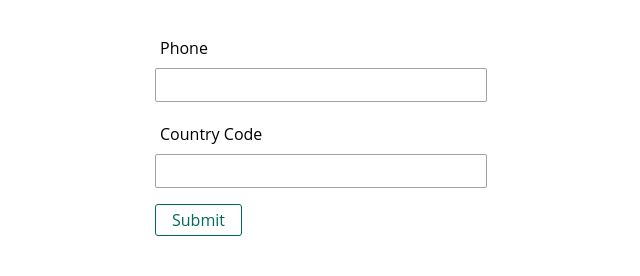
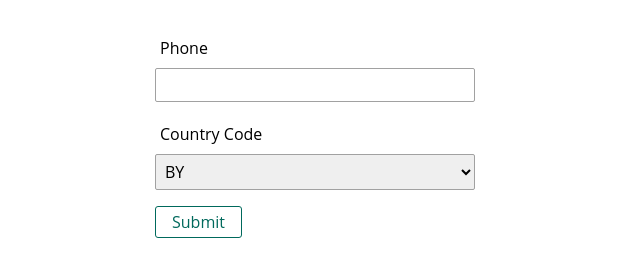
Before and after one commit to VictorBelikov/aws-consents, a website built with webpack: page client/src/index.html in a window 1280 px wide. Shown: the whole page, without its empty margins (325-965 px from the left). Built offline with nearby package versions, Linux system fonts and the light colour scheme.

Commit message:
Feat: add 'select' instead 'input'

```diff
--- a/client/src/index.html
+++ b/client/src/index.html
@@ -18,7 +18,10 @@
     </div>
     <div class="form-control">
       <label for="countryCode">Country Code</label>
-      <input class="" type="text" name="countryCode" id="countryCode" value="" />
+      <select name="countryCode" id="countryCode">
+        <option value="BY">BY</option>
+        <option value="UA">UA</option>
+      </select>
     </div>
     <button class="btn" type="submit">Submit</button>
   </form>
--- a/client/src/scss/main.scss
+++ b/client/src/scss/main.scss
@@ -1,3 +1,7 @@
+* {
+  box-sizing: border-box;
+}
+
 body {
   padding: 0;
   margin: 0;
@@ -41,6 +45,7 @@ form {
 .form-control {
   margin: 1rem 0;
 
+  select,
   label,
   input {
     display: block;
@@ -49,6 +54,7 @@ form {
     padding: 5px;
   }
 
+  select,
   input {
     border: 1px solid #a1a1a1;
     font: inherit;
```
Also changed, not shown: lambda/handler.js (+2 -8 lines).
